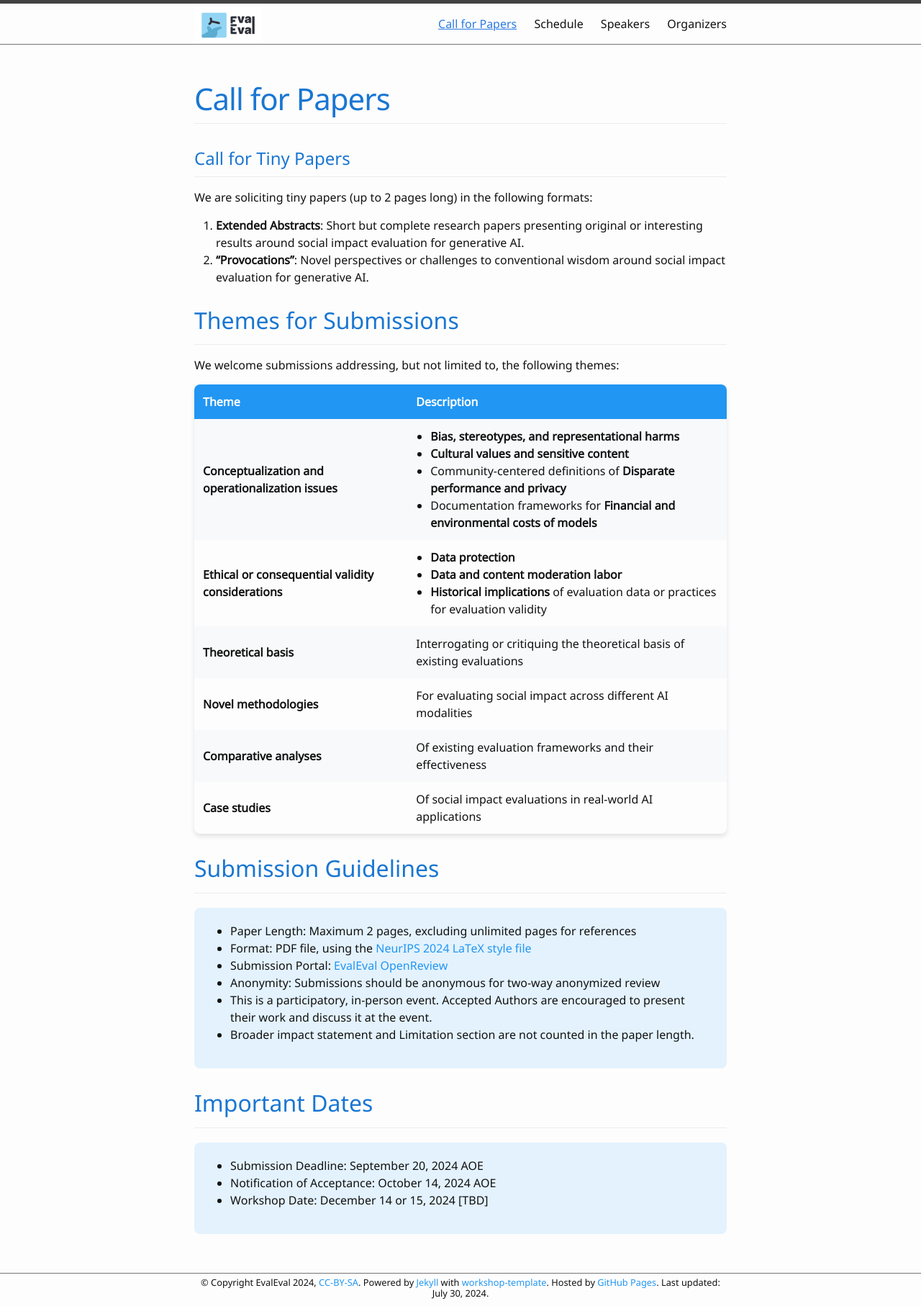
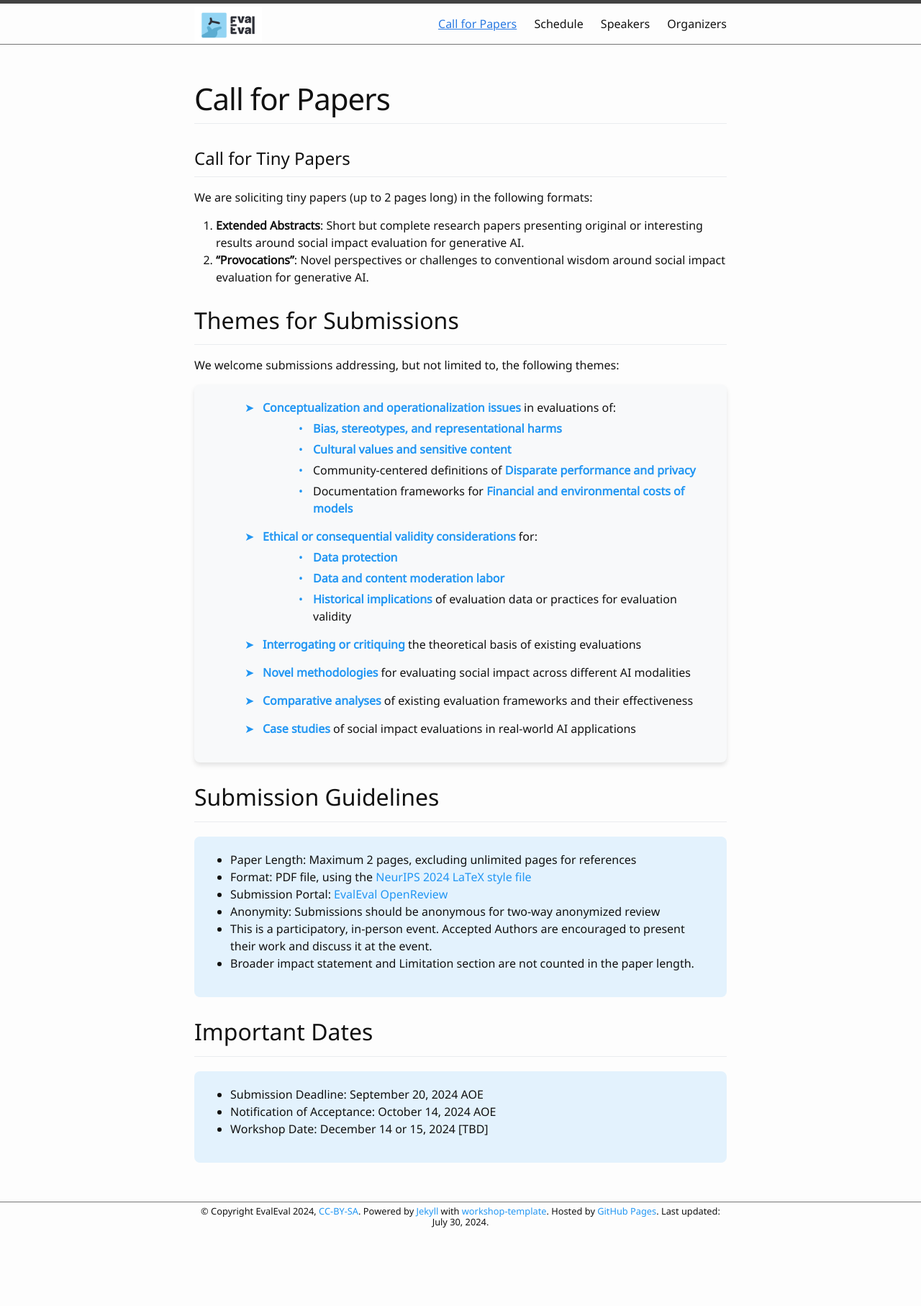
Before and after one commit to aaai-fidu-lab/aaai-fidu-lab.github.io, a Jekyll site: the page built from call-for-papers.md, in a window 1280 px wide. Shown: the whole page at 72% size. Built offline with Jekyll 4.4.1, drawn with Linux system fonts in a browser that asks for light colours; our own code applies the rules of GitHub Pages for plain Markdown files; after the commit the page ends 1715 px from its top, so only the background shows below that.

Commit message:
Update call-for-papers.md

```diff
--- a/call-for-papers.md
+++ b/call-for-papers.md
@@ -5,40 +5,49 @@ nav: true
 
 <style>
   h1, h2 {
-    color: #1976D2;
     border-bottom: 1px solid #eaecef;
     padding-bottom: 0.3em;
     margin-top: 24px;
     margin-bottom: 16px;
   }
-  .themes-table {
-    width: 100%;
-    border-collapse: separate;
-    border-spacing: 0;
-    margin-bottom: 20px;
+  .themes-container {
+    background-color: #f8f9fa;
+    border-radius: 8px;
+    padding: 20px;
     box-shadow: 0 4px 6px rgba(0, 0, 0, 0.1);
-    border-radius: 8px;
-    overflow: hidden;
   }
-  .themes-table th, .themes-table td {
-    border: none;
-    padding: 12px;
-    text-align: left;
+  .themes-list {
+    padding-left: 20px;
   }
-  .themes-table th {
-    background-color: #2196F3;
-    color: white;
-    font-weight: bold;
+  .themes-list > li {
+    margin-bottom: 15px;
+    list-style-type: none;
+    position: relative;
+    padding-left: 25px;
   }
-  .themes-table tr:nth-child(even) {
-    background-color: #f8f9fa;
+  .themes-list > li:before {
+    content: "➤";
+    color: #2196F3;
+    position: absolute;
+    left: 0;
   }
-  .themes-table tr:hover {
-    background-color: #e3f2fd;
+  .themes-list ul {
+    padding-left: 20px;
   }
-  .themes-table ul {
-    margin: 0;
+  .themes-list ul li {
+    list-style-type: none;
+    margin-bottom: 5px;
+    position: relative;
     padding-left: 20px;
+  }
+  .themes-list ul li:before {
+    content: "•";
+    color: #2196F3;
+    position: absolute;
+    left: 0;
+  }
+  .themes-list strong {
+    color: #2196F3;
   }
   .guidelines, .dates {
     background-color: #e3f2fd;
@@ -65,49 +74,29 @@ We are soliciting tiny papers (up to 2 pages long) in the following formats:
 
 We welcome submissions addressing, but not limited to, the following themes:
 
-<table class="themes-table">
-  <tr>
-    <th>Theme</th>
-    <th>Description</th>
-  </tr>
-  <tr>
-    <td><strong>Conceptualization and operationalization issues</strong></td>
-    <td>
+<div class="themes-container">
+  <ol class="themes-list">
+    <li><strong>Conceptualization and operationalization issues</strong> in evaluations of:
       <ul>
         <li><strong>Bias, stereotypes, and representational harms</strong></li>
         <li><strong>Cultural values and sensitive content</strong></li>
         <li>Community-centered definitions of <strong>Disparate performance and privacy</strong></li>
         <li>Documentation frameworks for <strong>Financial and environmental costs of models</strong></li>
       </ul>
-    </td>
-  </tr>
-  <tr>
-    <td><strong>Ethical or consequential validity considerations</strong></td>
-    <td>
+    </li>
+    <li><strong>Ethical or consequential validity considerations</strong> for:
       <ul>
         <li><strong>Data protection</strong></li>
         <li><strong>Data and content moderation labor</strong></li>
         <li><strong>Historical implications</strong> of evaluation data or practices for evaluation validity</li>
       </ul>
-    </td>
-  </tr>
-  <tr>
-    <td><strong>Theoretical basis</strong></td>
-    <td>Interrogating or critiquing the theoretical basis of existing evaluations</td>
-  </tr>
-  <tr>
-    <td><strong>Novel methodologies</strong></td>
-    <td>For evaluating social impact across different AI modalities</td>
-  </tr>
-  <tr>
-    <td><strong>Comparative analyses</strong></td>
-    <td>Of existing evaluation frameworks and their effectiveness</td>
-  </tr>
-  <tr>
-    <td><strong>Case studies</strong></td>
-    <td>Of social impact evaluations in real-world AI applications</td>
-  </tr>
-</table>
+    </li>
+    <li><strong>Interrogating or critiquing</strong> the theoretical basis of existing evaluations</li>
+    <li><strong>Novel methodologies</strong> for evaluating social impact across different AI modalities</li>
+    <li><strong>Comparative analyses</strong> of existing evaluation frameworks and their effectiveness</li>
+    <li><strong>Case studies</strong> of social impact evaluations in real-world AI applications</li>
+  </ol>
+</div>
 
 ## Submission Guidelines
 
```
